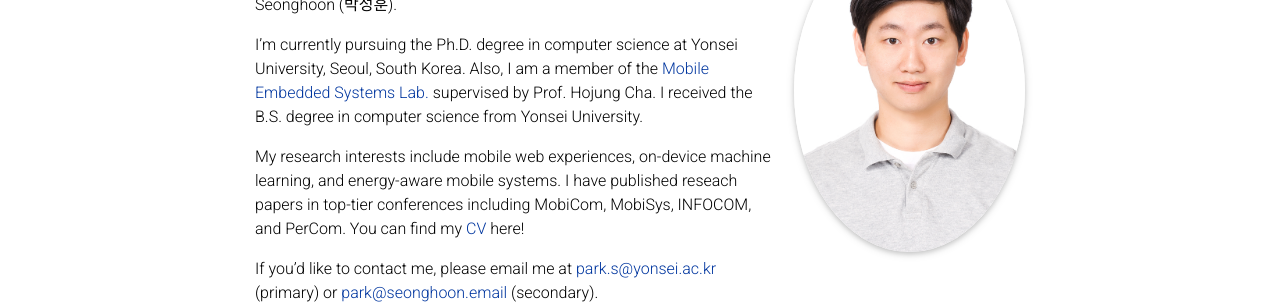
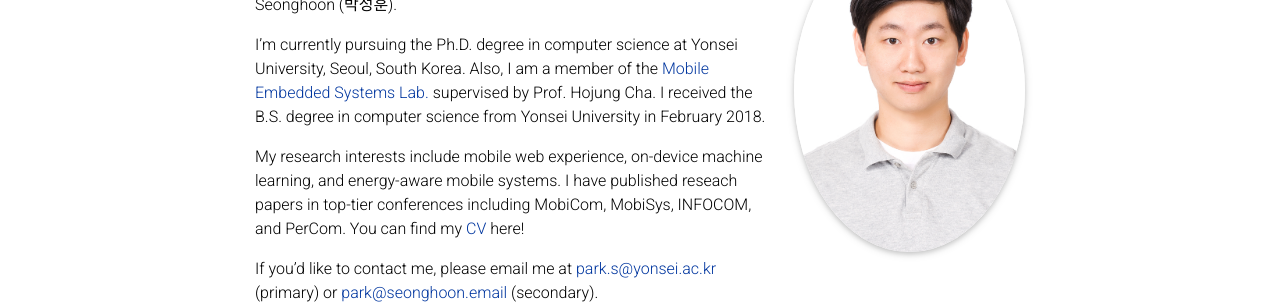
Before and after one commit to parkseonghoony/parkseonghoony.github.io, a Jekyll site: the page built from _pages/about.md, in a window 1280 px wide and 1071 px high. Shown: the part 272-576 px from the top of the window. Built offline with Jekyll 4.4.1, drawn with Linux system fonts in a browser that asks for light colours; comment, search, counter and statistics services are not loaded; a style sheet for code colours, icons or effects is not loaded.

Commit message:
update about.md

```diff
--- a/_pages/about.md
+++ b/_pages/about.md
@@ -26,8 +26,8 @@
 
 This is Seonghoon Park. Just so you know, in Korea, I'm called Park Seonghoon (박성훈).
 
-I'm currently pursuing the Ph.D. degree in computer science at Yonsei University, Seoul, South Korea. Also, I am a member of the [Mobile Embedded Systems Lab.](https://mobed.yonsei.ac.kr) supervised by Prof. Hojung Cha. I received the B.S. degree in computer science from Yonsei University.
+I'm currently pursuing the Ph.D. degree in computer science at Yonsei University, Seoul, South Korea. Also, I am a member of the [Mobile Embedded Systems Lab.](https://mobed.yonsei.ac.kr) supervised by Prof. Hojung Cha. I received the B.S. degree in computer science from Yonsei University in February 2018.
 
-My research interests include mobile web experiences, on-device machine learning, and energy-aware mobile systems. I have published reseach papers in top-tier conferences including MobiCom, MobiSys, INFOCOM, and PerCom. You can find my [CV](https://www.dropbox.com/s/740ng2zye30yc89/Seonghoon_CV.pdf) here!
+My research interests include mobile web experience, on-device machine learning, and energy-aware mobile systems. I have published reseach papers in top-tier conferences including MobiCom, MobiSys, INFOCOM, and PerCom. You can find my [CV](https://www.dropbox.com/s/740ng2zye30yc89/Seonghoon_CV.pdf) here!
 
 If you'd like to contact me, please email me at [park.s@yonsei.ac.kr](mailto:park.s@yonsei.ac.kr) (primary) or [park@seonghoon.email](mailto:park@seonghoon.email) (secondary).
```
